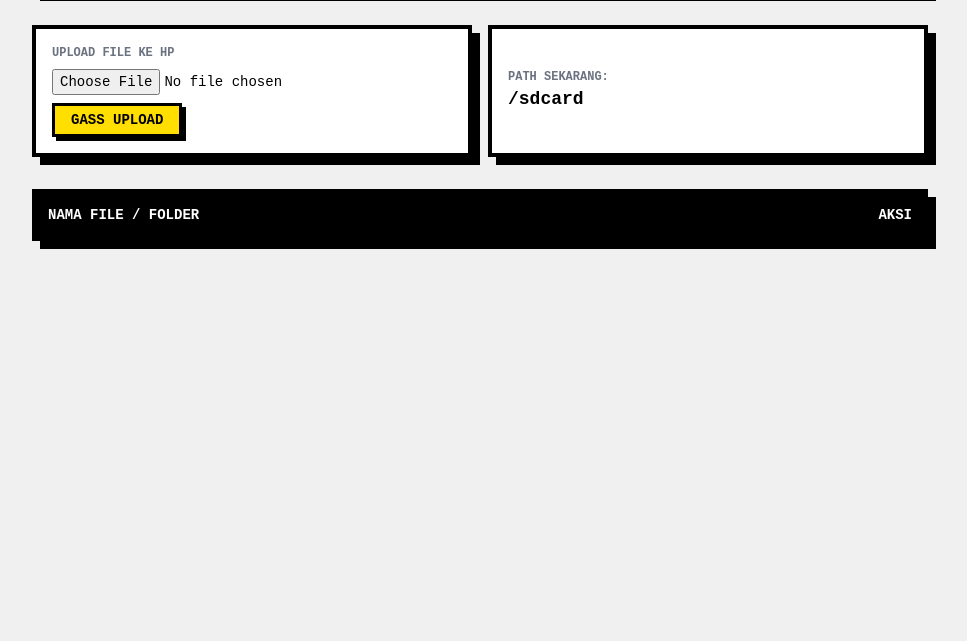
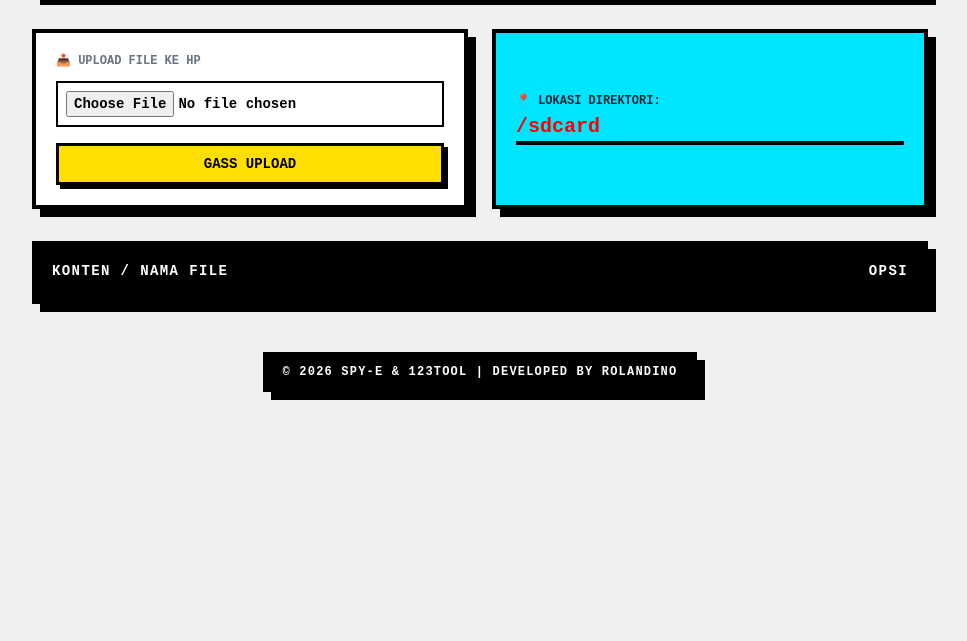
Before and after one commit to 123tool/123-Drive-Lite, a website: page public/index.html in a window 1280 px wide. Shown: the part 159-800 px from the top of the page, without its empty margins (160-1127 px from the left). Drawn offline with nearby package versions, Linux system fonts and the light colour scheme; no server answers.

Commit message:
Update index.html

```diff
--- a/public/index.html
+++ b/public/index.html
@@ -1,60 +1,52 @@
 <!DOCTYPE html>
-<html lang="en">
+<html lang="id">
 <head>
     <meta charset="UTF-8">
     <meta name="viewport" content="width=device-width, initial-scale=1.0">
-    <title>123 Drive Lite | SPY-E</title>
+    <title>123 Drive Lite | SPY-E & 123Tool</title>
     <script src="https://cdn.tailwindcss.com"></script>
-    <style>
-        body { background-color: #f0f0f0; font-family: 'Courier New', Courier, monospace; }
-        .neo-card {
-            background: #fff;
-            border: 4px solid #000;
-            box-shadow: 8px 8px 0px 0px #000;
-        }
-        .neo-btn {
-            background: #ffde00; /* Warna khas Saweria */
-            border: 3px solid #000;
-            box-shadow: 4px 4px 0px 0px #000;
-            transition: all 0.1s;
-        }
-        .neo-btn:active {
-            box-shadow: 0px 0px 0px 0px #000;
-            transform: translate(4px, 4px);
-        }
-    </style>
+    <link rel="stylesheet" href="style.css">
 </head>
 <body class="p-4 md:p-10">
     <div class="max-w-4xl mx-auto">
         <div class="neo-card p-6 mb-8 bg-[#ffde00]">
-            <h1 class="text-3xl font-black uppercase tracking-tighter">123 DRIVE LITE</h1>
+            <h1 class="text-4xl font-black uppercase tracking-tighter italic">123 DRIVE LITE</h1>
             <p class="font-bold underline text-sm">PROUDLY POWERED BY SPY-E & 123TOOL</p>
         </div>
 
-        <div class="grid grid-cols-1 md:grid-cols-2 gap-4 mb-8">
-            <div class="neo-card p-4">
-                <p class="font-black mb-2 uppercase text-xs text-gray-500">Upload File Ke HP</p>
-                <input type="file" id="fileInput" class="mb-2 block w-full text-sm">
-                <button onclick="uploadFile()" class="neo-btn px-4 py-1 font-black uppercase text-sm">Gass Upload</button>
+        <div class="grid grid-cols-1 md:grid-cols-2 gap-6 mb-8">
+            <div class="neo-card p-5 bg-white">
+                <p class="font-black mb-3 uppercase text-xs text-gray-500">📤 Upload File Ke HP</p>
+                <input type="file" id="fileInput" class="mb-4 block w-full text-sm font-bold border-2 border-black p-2">
+                <button onclick="uploadFile()" class="neo-btn px-6 py-2 font-black uppercase text-sm w-full">Gass Upload</button>
             </div>
-            <div class="neo-card p-4 flex flex-col justify-center">
-                <p class="font-black uppercase text-xs text-gray-500">Path Sekarang:</p>
-                <p id="currentPath" class="font-bold text-lg truncate">/sdcard</p>
+
+            <div class="neo-card p-5 bg-[#00e5ff] flex flex-col justify-center">
+                <p class="font-black uppercase text-xs text-gray-800">📍 Lokasi Direktori:</p>
+                <p id="currentPath" class="font-black text-xl truncate border-b-4 border-black inline-block mt-1">/sdcard</p>
             </div>
         </div>
 
-        <div class="neo-card overflow-hidden">
-            <table class="w-full text-left">
+        <div class="neo-card overflow-hidden bg-white">
+            <table class="w-full text-left border-collapse">
                 <thead class="bg-black text-white">
                     <tr>
-                        <th class="p-3 uppercase text-sm font-black">Nama File / Folder</th>
-                        <th class="p-3 uppercase text-sm font-black text-right">Aksi</th>
+                        <th class="p-4 uppercase text-sm font-black tracking-widest">Konten / Nama File</th>
+                        <th class="p-4 uppercase text-sm font-black text-right tracking-widest">Opsi</th>
                     </tr>
                 </thead>
                 <tbody id="fileList" class="font-bold">
                     </tbody>
             </table>
         </div>
+
+        <div class="mt-12 text-center">
+            <div class="inline-block neo-card bg-black text-white px-4 py-2">
+                <p class="font-black text-xs uppercase tracking-widest">
+                    &copy; 2026 SPY-E & 123Tool | Developed by Rolandino
+                </p>
+            </div>
+        </div>
     </div>
 
     <script src="script.js"></script>
```
